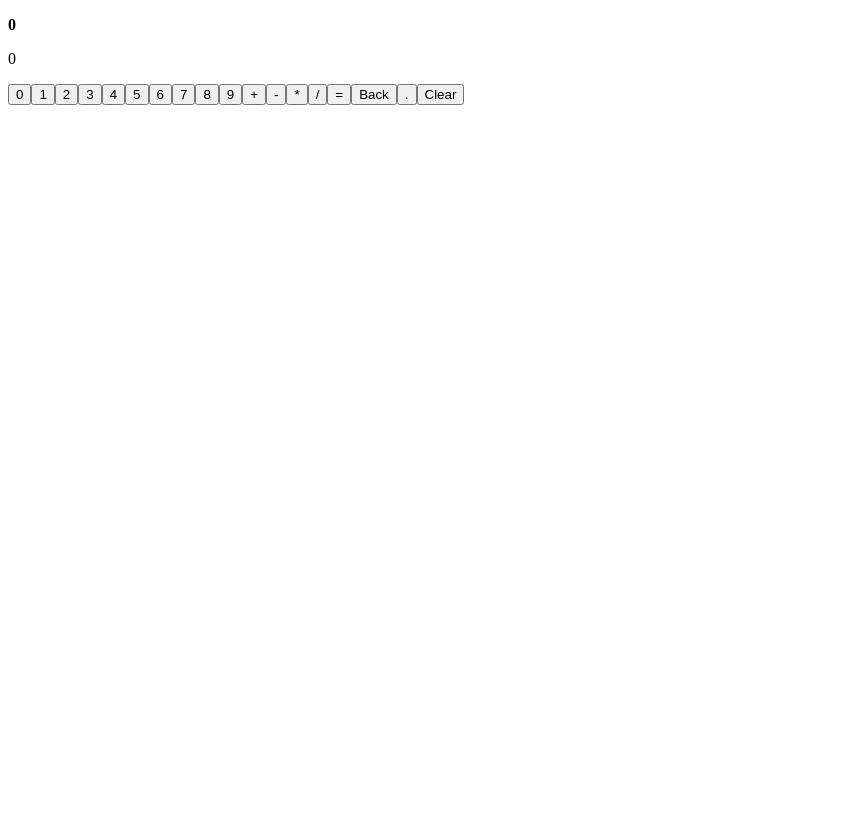
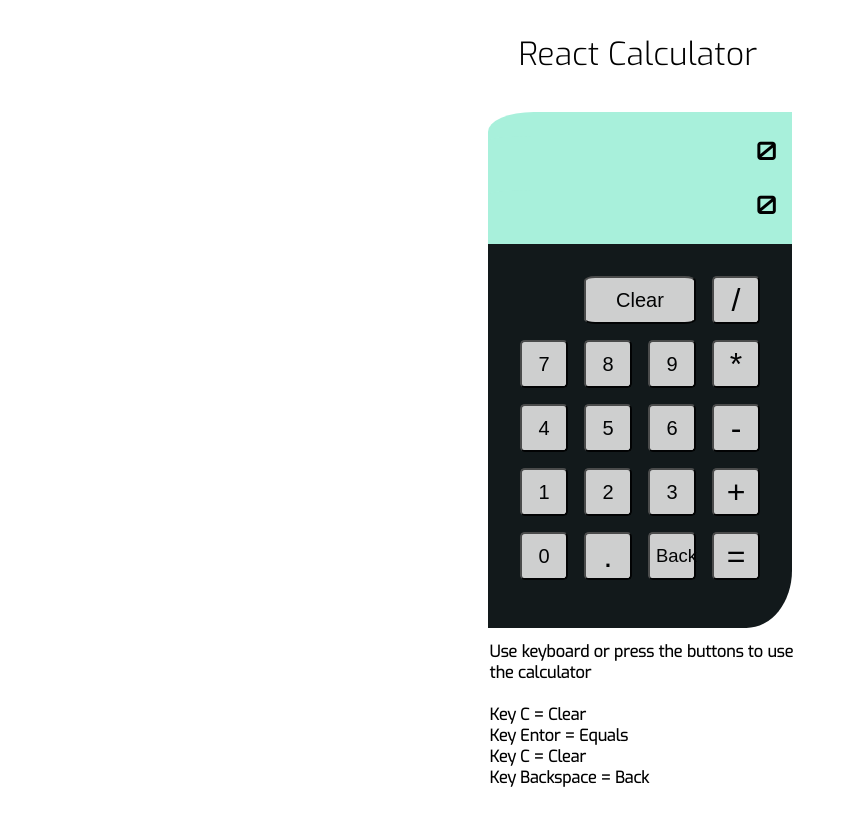
Before and after one commit to CarlosCr18/Calculator-app, a plain HTML site: page index.html in a window 1280 px wide. Shown: the whole page, without its empty margins (0-848 px from the left). Drawn offline with nearby package versions, Linux system fonts and the light colour scheme.

Commit message:
Full app
Full app with text v1.1

```diff
--- a/index.html
+++ b/index.html
@@ -5,7 +5,7 @@
       rel="stylesheet"
       href="https://cdnjs.cloudflare.com/ajax/libs/font-awesome/4.7.0/css/font-awesome.min.css"
     />
-    <link href="style.css" rel="stylesheet" type="text/css" />
+    <link href="styles.css" rel="stylesheet" type="text/css" />
     <meta charset="UTF-8" />
     <meta http-equiv="X-UA-Compatible" content="IE=edge" />
     <meta name="viewport" content="width=device-width, initial-scale=1.0" />
--- a/styles.css
+++ b/styles.css
@@ -49,8 +49,9 @@
 
 .calcGrid {
   border-bottom-right-radius: 15%;
+  position: relative;
   display: grid;
-  alignt-items: center;
+  align-items: center;
   justify-content: center;
   background: #12191b;
   gap: 1rem;
@@ -59,11 +60,31 @@
   width: 19rem;
   height: 24rem;
   font-family: "Exo", sans-serif;
+  padding-bottom: 3rem;
+}
+
+.calcGrid::before {
+  content: "React Calculator";
+  position: absolute;
+  font-size: 2rem;
+  white-space: pre;
+  top: -55%;
+  left: 10%;
+}
+
+.calcGrid::after {
+  content: "Use keyboard or press the buttons to use \00000athe calculator \00000a\00000a Key C = Clear \00000a Key Entor = Equals \00000a Key C = Clear\00000a Key Backspace = Back";
+  position: absolute;
+  white-space: pre;
+  bottom: -50%;
+  left: -10%;
+  padding: 2rem;
+  font-family: "Exo", sans-serif;
+  font-weight: bold;
 }
 #zero {
   grid-row: 5;
   grid-column: 1;
-  margin: 0 0 2rem 0;
   font-size: 1.25rem;
 }
 #one {
```
